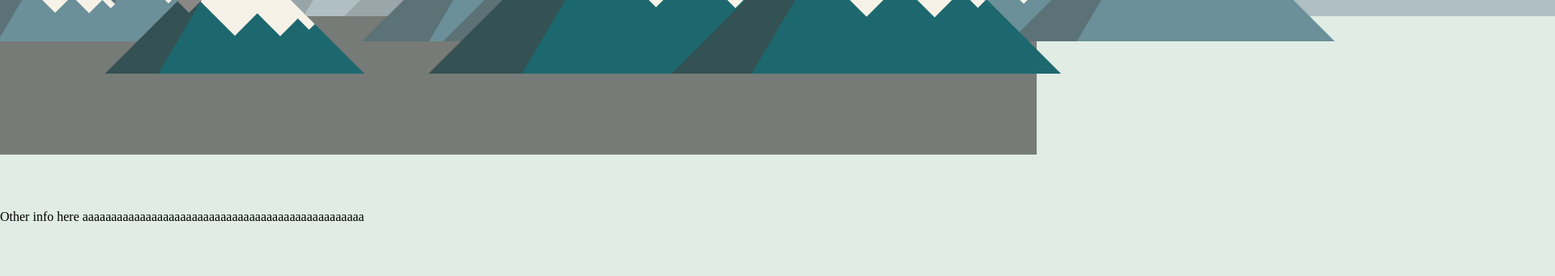
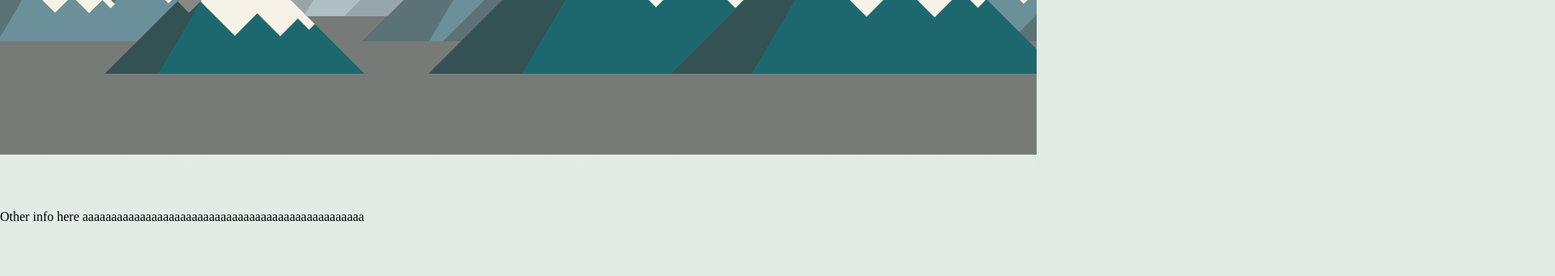
Before and after one commit to BruceJi7/BruceJi7.github.io, a plain HTML site: page index.html in a window 1280 px wide. Shown: the part 459-800 px from the top of the page at 81% size, 1920 px wide, since content can reach past the window. Drawn offline with Linux system fonts and the light colour scheme.

Commit message:
rectify mountain overflow issue

```diff
--- a/mountain-style.css
+++ b/mountain-style.css
@@ -1,8 +1,9 @@
 .mountain-background {
     position: absolute;
     width:100%;
-    height:51vh;
+    height:700px;
     background: linear-gradient(0deg, #E0ECE4, aliceblue);
+    overflow-x: hidden;
 
 }
 .mtn-ground {
@@ -23,6 +24,7 @@
     left:2vw;
     top: 79px;
     z-index: 1;
+
 }
 .mtn-rear-1{
     position: absolute;
@@ -78,6 +80,7 @@
     left:35%;
     top:310px;
     z-index:2;
+
 }
 .mtn-mid-1 {
     position: absolute;
```
